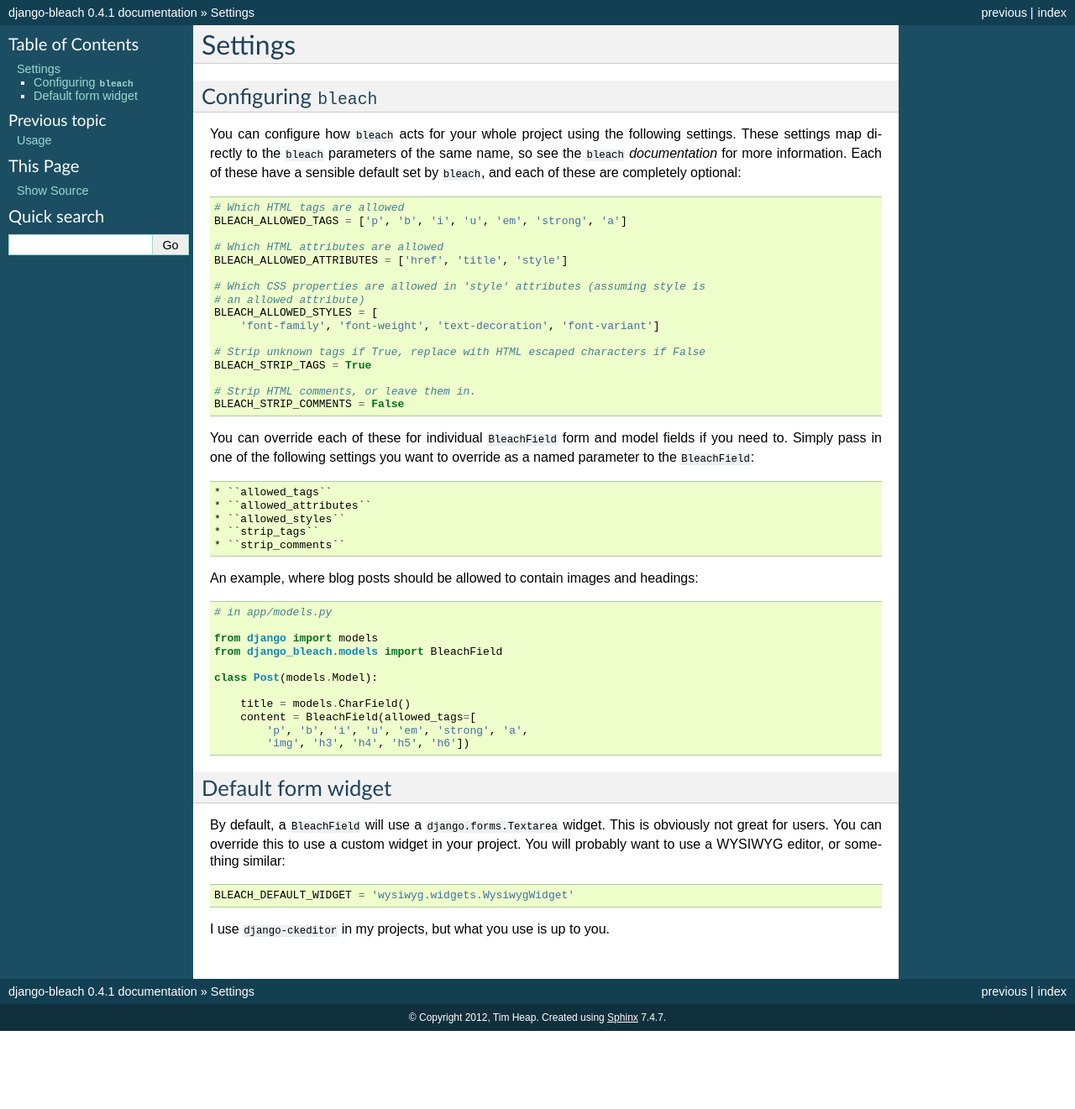
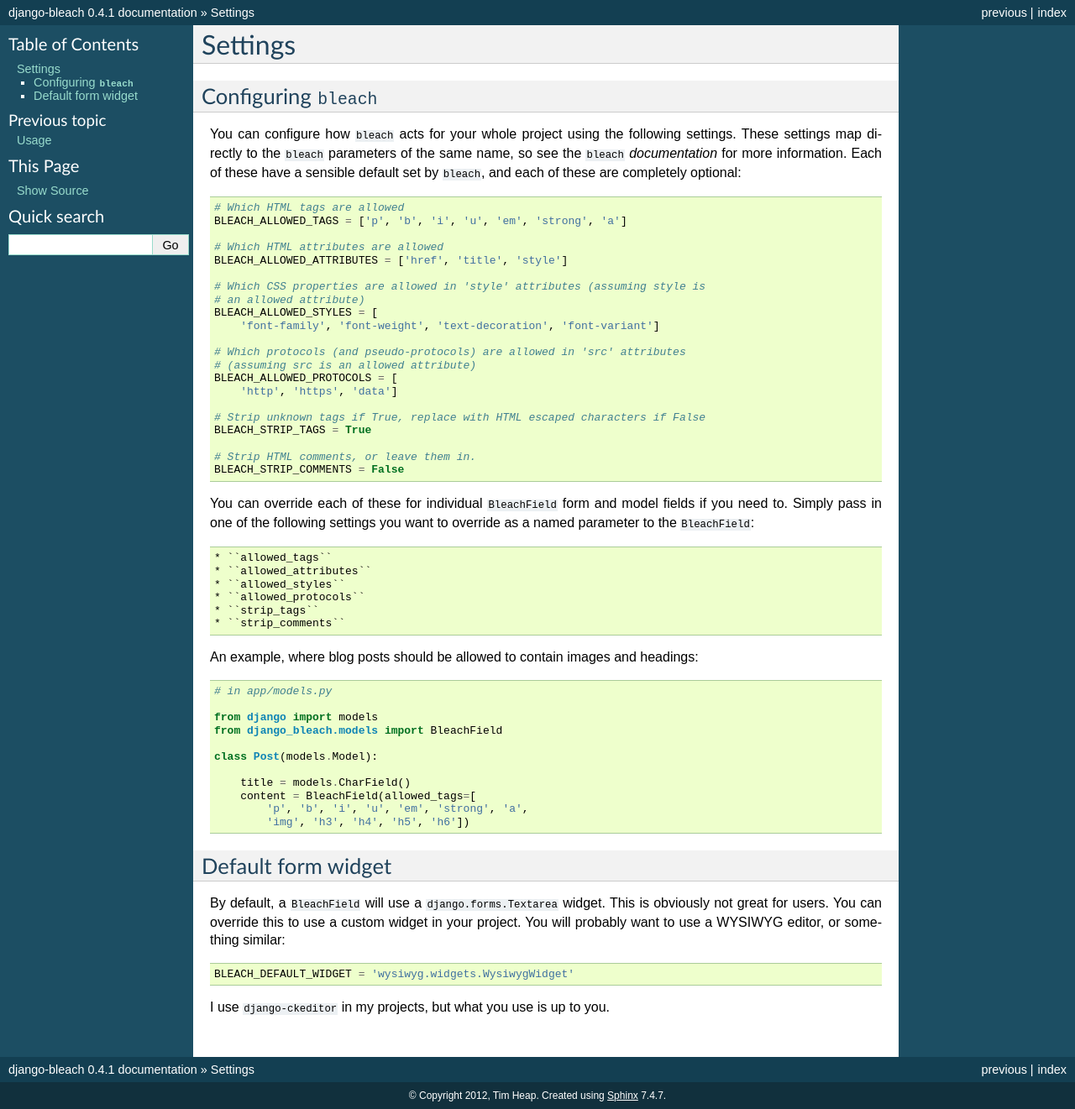
Before and after one commit to marksweb/django-bleach, a Sphinx documentation site: the page built from docs/settings.rst, in a window 1280 px wide. Shown: the whole page at 84% size. Built offline with Sphinx 7.4.7, drawn with Linux system fonts in a browser that asks for light colours; before the commit the page ends 1228 px from its top, so only the background shows below that.

Commit message:
Document new BLEACH_ALLOWED_PROTOCOLS setting

```diff
--- a/docs/settings.rst
+++ b/docs/settings.rst
@@ -24,6 +24,11 @@ completely optional::
     BLEACH_ALLOWED_STYLES = [
         'font-family', 'font-weight', 'text-decoration', 'font-variant']
 
+    # Which protocols (and pseudo-protocols) are allowed in 'src' attributes
+    # (assuming src is an allowed attribute)
+    BLEACH_ALLOWED_PROTOCOLS = [
+        'http', 'https', 'data']
+
     # Strip unknown tags if True, replace with HTML escaped characters if False
     BLEACH_STRIP_TAGS = True
 
@@ -37,6 +42,7 @@ override as a named parameter to the ``BleachField``::
 * ``allowed_tags``
 * ``allowed_attributes``
 * ``allowed_styles``
+* ``allowed_protocols``
 * ``strip_tags``
 * ``strip_comments``
 
--- a/docs/usage.rst
+++ b/docs/usage.rst
@@ -31,6 +31,7 @@ See the bleach documentation for their use:
 * ``allowed_tags``
 * ``allowed_attributes``
 * ``allowed_styles``
+* ``allowed_protocols``
 * ``strip_tags``
 * ``strip_comments``
 
```
